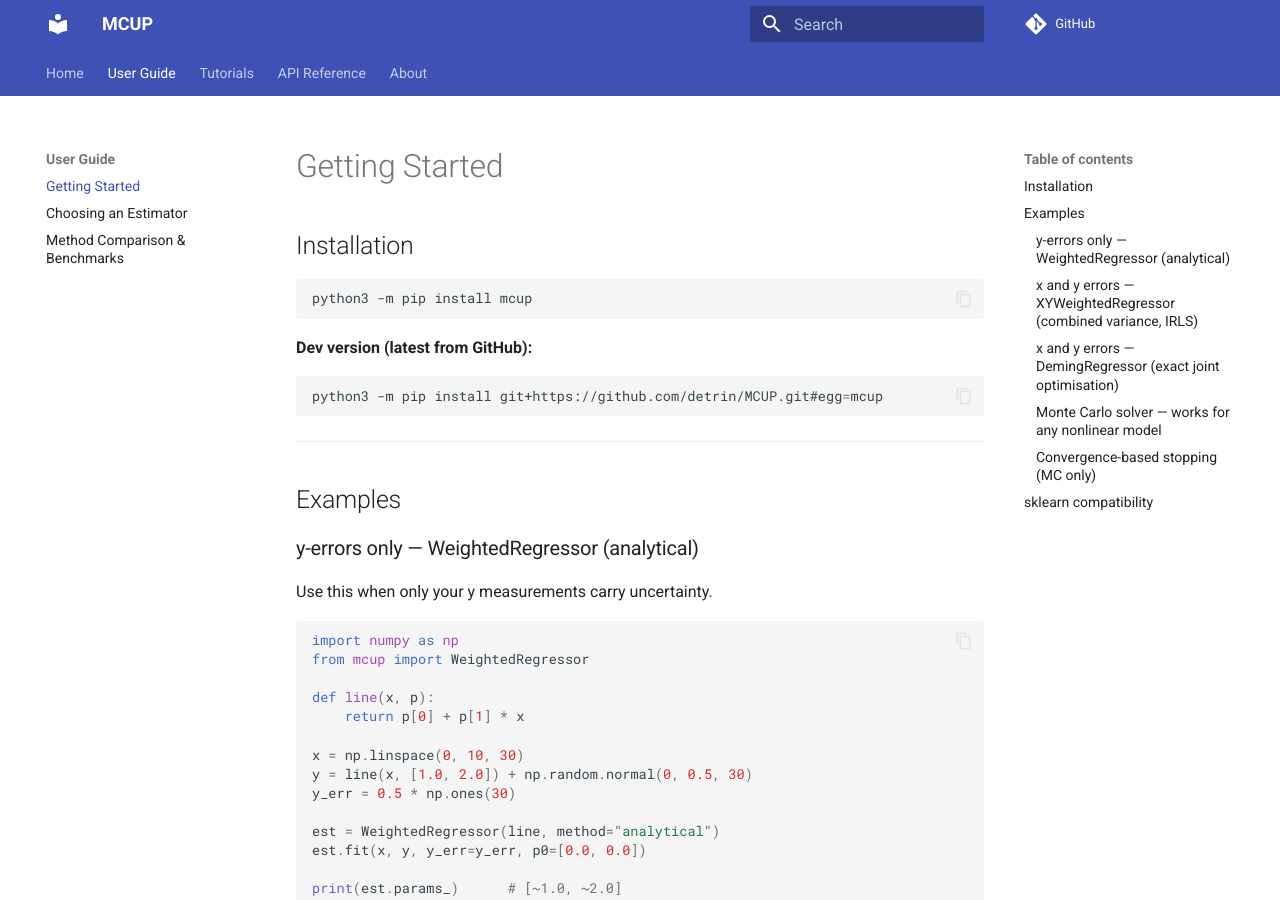
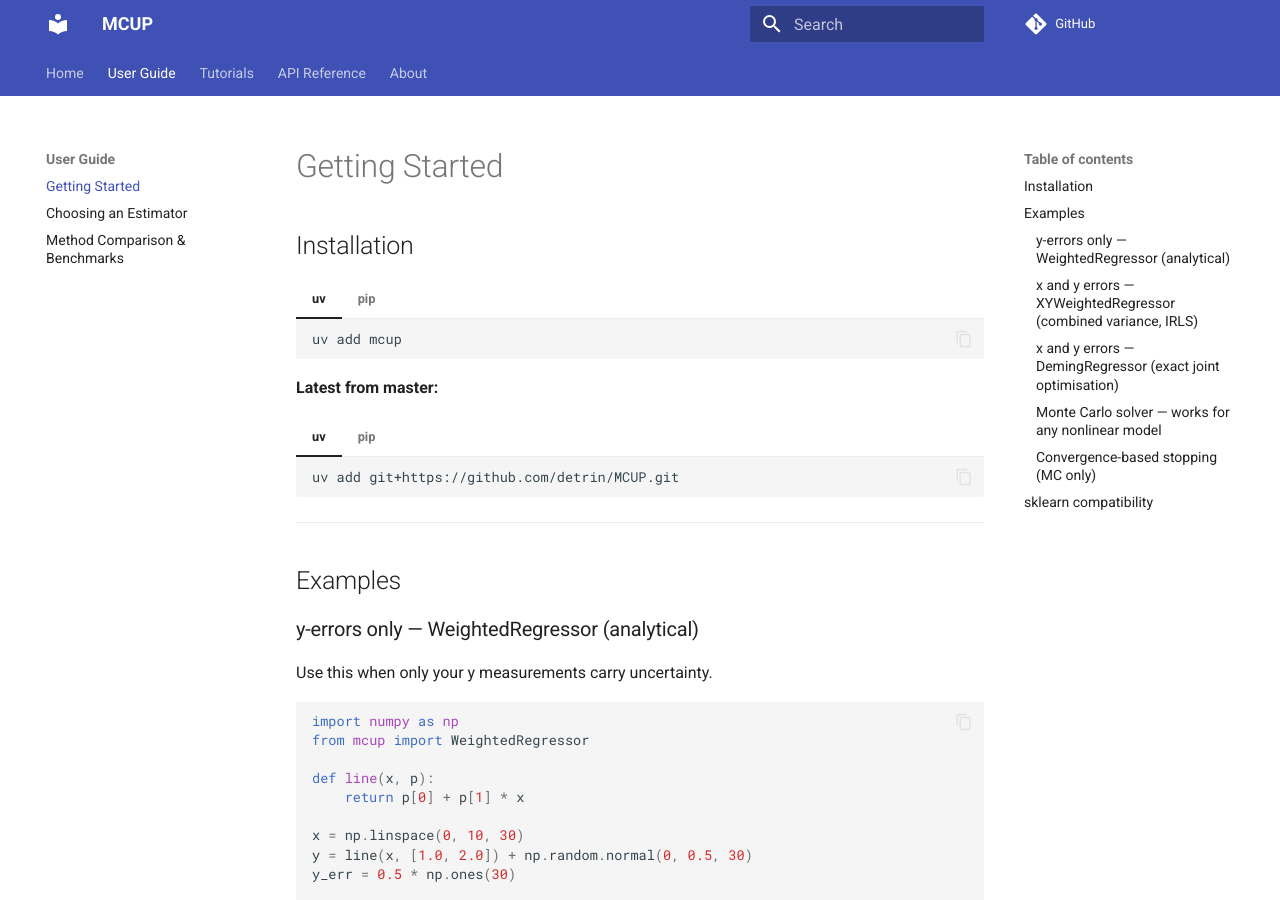
Before and after one commit to detrin/MCUP, an MkDocs documentation site: the page built from docs/guide/getting-started.md, in a window 1280 px wide and 900 px high. Built offline with MkDocs 1.6.1 and Material for MkDocs 9.7.7, drawn with Linux system fonts in a browser that asks for light colours; comment, search, counter and statistics services are not loaded.

Commit message:
docs: add uv and pip install instructions including from master

````diff
--- a/docs/guide/getting-started.md
+++ b/docs/guide/getting-started.md
@@ -2,15 +2,27 @@
 
 ## Installation
 
-```bash
-python3 -m pip install mcup
-```
+=== "uv"
+    ```bash
+    uv add mcup
+    ```
 
-**Dev version (latest from GitHub):**
+=== "pip"
+    ```bash
+    pip install mcup
+    ```
 
-```bash
-python3 -m pip install git+https://github.com/detrin/MCUP.git#egg=mcup
-```
+**Latest from master:**
+
+=== "uv"
+    ```bash
+    uv add git+https://github.com/detrin/MCUP.git
+    ```
+
+=== "pip"
+    ```bash
+    pip install git+https://github.com/detrin/MCUP.git
+    ```
 
 ---
 
````
